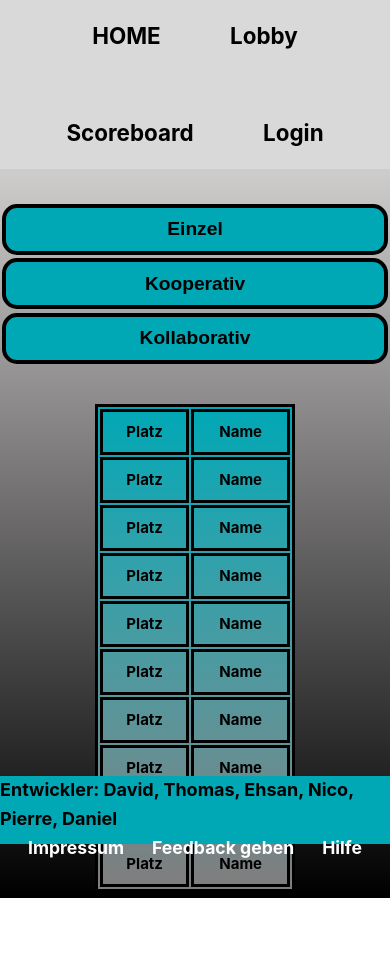
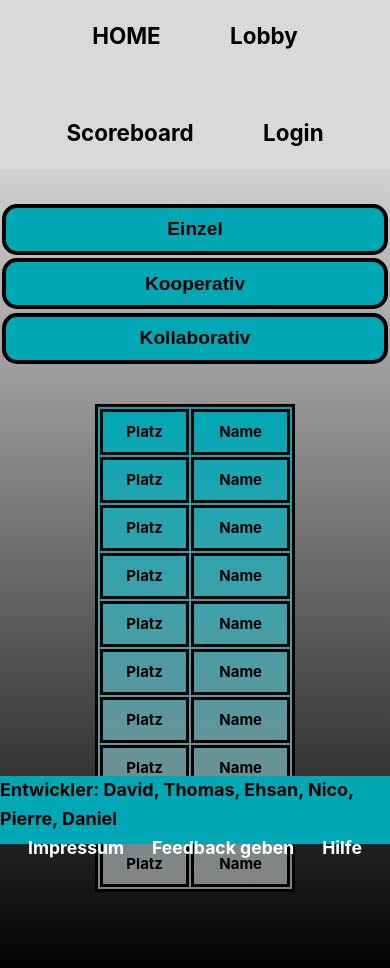
Before and after one commit to floatingbug/iu_quiz, a Vue app in the folder client-app/: page /scoreboard in a window 390 px wide. Shown: the top 968 px of the page. Before the commit the page ends 898 px from the top, so only its background shows below. Built offline with nearby package versions, Linux system fonts and the light colour scheme.

Commit message:
Scoreboard responsive update

```diff
--- a/client-app/src/views/ScoreboardView.vue
+++ b/client-app/src/views/ScoreboardView.vue
@@ -29,6 +29,10 @@ button{
     margin: 0.5%;
 }
 
+.container1{
+    margin-bottom: 20%;
+}
+
 @media (min-width: 600px) {
   .container button {
     width: 50%;
```
